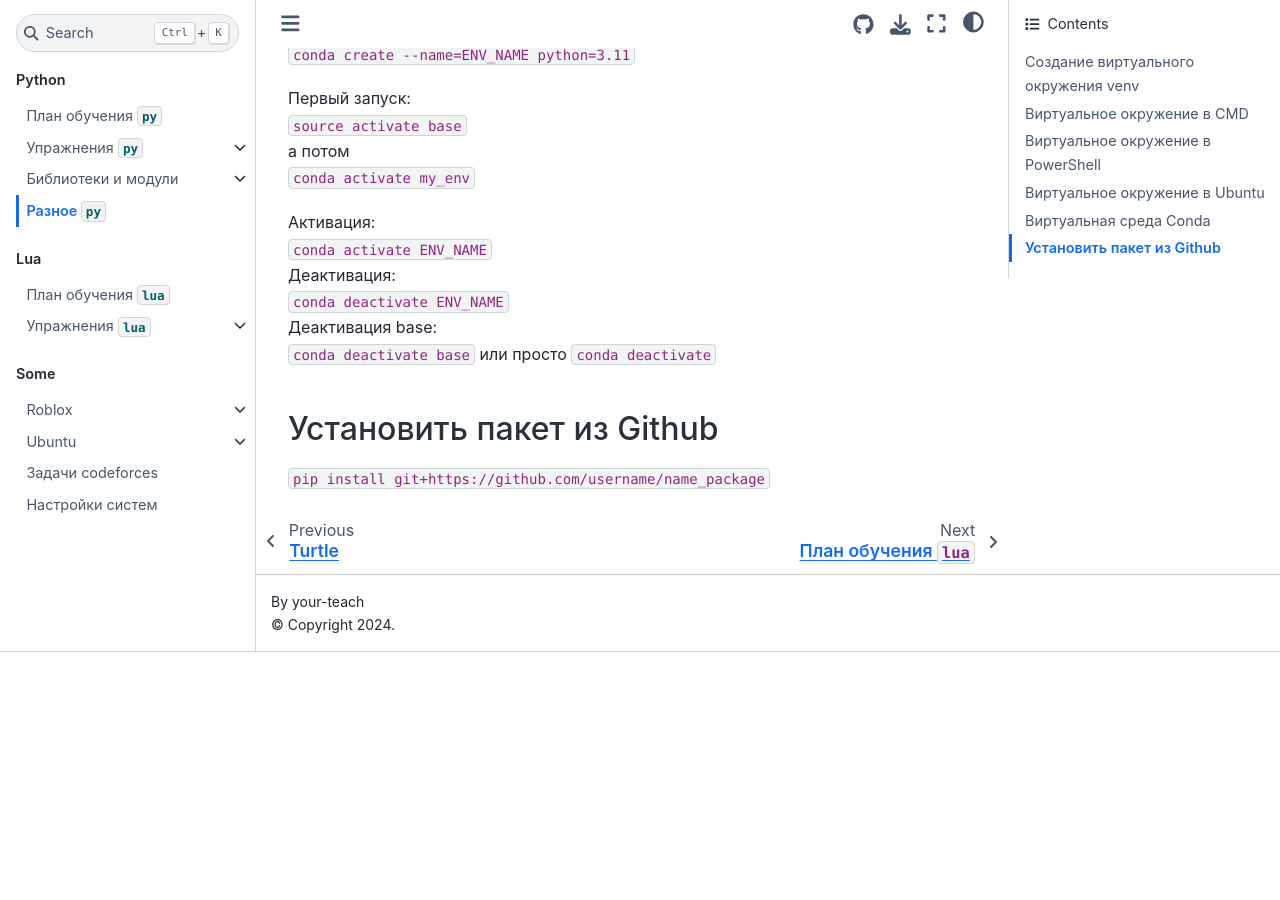
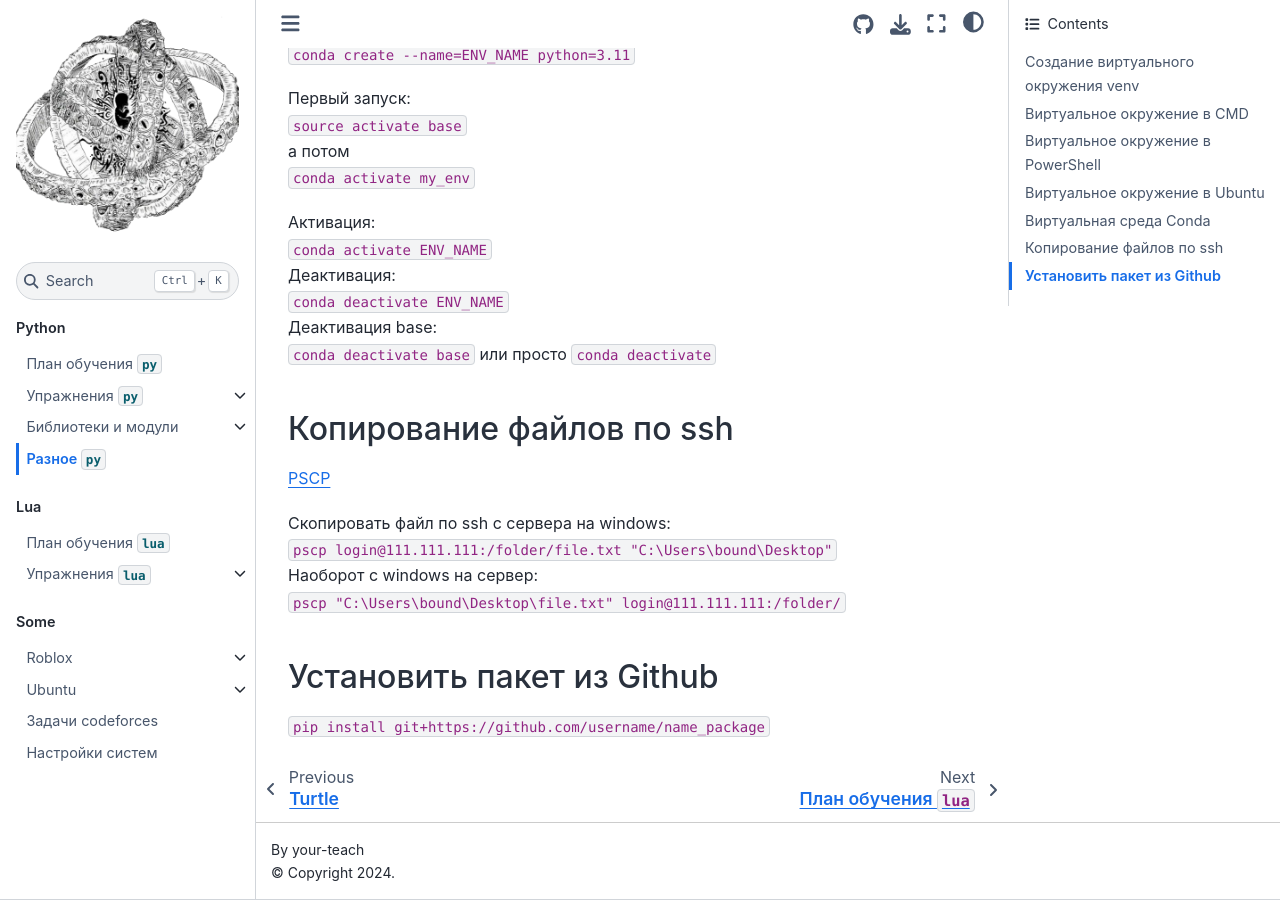
Before and after one commit to your-teach/faithpages, a Jupyter Book: the page built from Python/other.md, in a window 1280 px wide and 900 px high, scrolled down 785 px. Built offline with Jupyter Book 1.0.4 settings and Sphinx 7.4.7 and the Sphinx Book theme 1.1.4, drawn with Linux system fonts in a browser that asks for light colours; pages that are not in the unit, such as notebooks, are missing from menus; before the commit the page ends 1437 px from its top, so only the background shows below that.

Commit message:
edit other py

```diff
--- a/Python/other.md
+++ b/Python/other.md
@@ -31,5 +31,13 @@
 Деактивация base:
 `conda deactivate base` или просто `conda deactivate`
 
+## Копирование файлов по ssh
+[PSCP](https://putty.org.ru/download.html)
+
+Скопировать файл по ssh с сервера на windows:
+`pscp login@111.111.111:/folder/file.txt "C:\Users\bound\Desktop"`
+Наоборот с windows на сервер:
+`pscp "C:\Users\bound\Desktop\file.txt" login@111.111.111:/folder/`
+
 ## Установить пакет из Github
 `pip install git+https://github.com/username/name_package`
```
